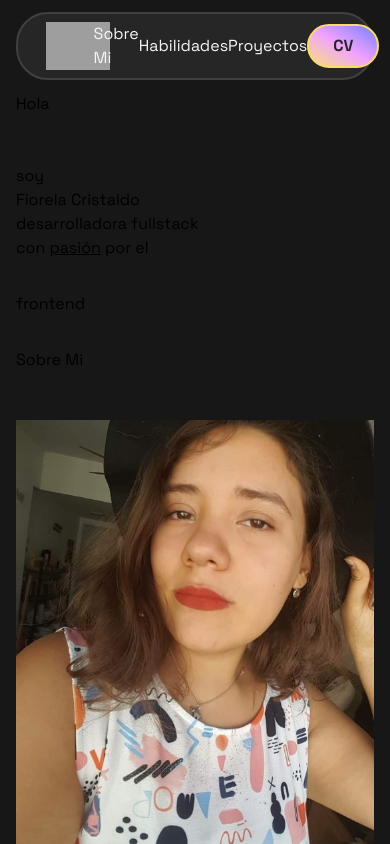
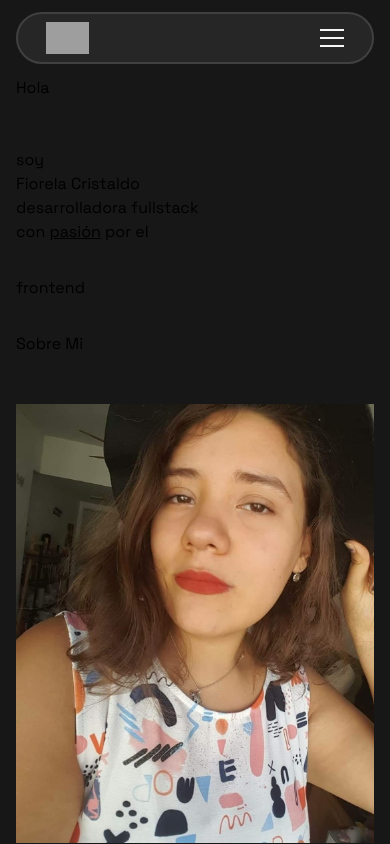
Before and after one commit to Cristaldo-Fiorela/portfolio, a React (Vite) app: page / in a window 390 px wide. Shown: the top 844 px of the page. Built offline with nearby package versions, Linux system fonts and the light colour scheme; grey boxes are pictures that could not be loaded; some icons are missing; a web font is replaced by a local one.

Commit message:
correccion de menu de links de header. se implementa menu para mobile

```diff
--- /dev/null
+++ b/src/components/FullScreenMenu.jsx
@@ -0,0 +1,32 @@
+import { Icon } from "@iconify/react"
+import { cvSpanish } from "../db/links"
+
+const FullScreenMenu = ( { setMenuOpen }) => {
+  return (
+      <div className="fixed inset-0 bg-neutral-900 z-50 flex flex-col items-center justify-center md:hidden">
+
+        <button
+          className="absolute top-6 right-6 text-neutral-100 cursor-pointer"
+          onClick={() => setMenuOpen(false)}
+        >
+          <Icon icon="mdi:close" width="3rem" height="3rem" id='close' />
+        </button>
+
+        {/* Links */}
+        <nav className="flex flex-col items-center gap-10 text-2xl font-semibold text-neutral-100">
+          <a href="#about"   onClick={() => setMenuOpen(false)}>Sobre Mi</a>
+          <a href="#skills"  onClick={() => setMenuOpen(false)}>Habilidades</a>
+          <a href="#projects" onClick={() => setMenuOpen(false)}>Proyectos</a>
+          <a
+            href={cvSpanish} target='_blank' rel='noreferrer'
+            onClick={() => setMenuOpen(false)}
+            className="btn-cv bg-linear-to-bl from-purple via-pink to-yellow px-8 py-3 rounded-4xl text-neutral-800 font-extrabold hover:opacity-80 border-2 border-yellow transition hover:scale-105 text-xl mt-4"
+          >
+            CV
+          </a>
+        </nav>
+      </div>
+  )
+}
+
+export default FullScreenMenu
--- a/src/components/Header.jsx
+++ b/src/components/Header.jsx
@@ -1,15 +1,34 @@
-import { cvSpanish, logo, logoWhite } from '../db/links.js';
+import { useState } from 'react';
+import { cvSpanish, logoWhite } from '../db/links.js';
+import FullScreenMenu from './FullScreenMenu.jsx';
 
 const Header = ({  navbarRef, whiteLogo }) => {
+
+  const [menuOpen, setMenuOpen] = useState(false);
+
   return (
-    <header ref={navbarRef} className="bg-neutral-800 text-neutral-100 my-3 border-2 border-neutral-700 p-2 rounded-4xl grid grid-cols-5">
-      <img src={logoWhite} alt="hola"  className='h-12 ml-5 col-span-1'/>
-      <nav className='col-span-4 flex justify-around items-center [&_a:not(.btn-cv)]:hover:text-pink'>
+    <header ref={navbarRef} className="bg-neutral-800 text-neutral-100 my-3 border-2 border-neutral-700 p-2 rounded-4xl flex justify-between md:grid md:grid-cols-5">
+      <img src={logoWhite} alt="hola"  className='h-8 md:h-12 ml-5 col-span-1'/>
+
+      <button
+        className="md:hidden cursor-pointer z-50 mr-5"
+        onClick={() => setMenuOpen(true)}
+      >
+        <span className="block w-6 h-0.5 bg-neutral-100 mb-1.5"/>
+        <span className="block w-6 h-0.5 bg-neutral-100 mb-1.5"/>
+        <span className="block w-6 h-0.5 bg-neutral-100"/>
+      </button>
+
+      <nav className='hidden md:flex col-span-4 justify-around items-center [&_a:not(.btn-cv)]:hover:text-pink'>
         <a href="#about">Sobre Mi</a>
         <a href="#skills">Habilidades</a>
         <a href="#projects">Proyectos</a>
         <a href={cvSpanish} target='_blank' rel='noreferrer' className="btn-cv bg-linear-to-bl from-purple via-pink to-yellow px-6 py-2 rounded-4xl text-neutral-800 font-extrabold hover:opacity-80 border-2 border-yellow transition hover:scale-105">CV</a>
       </nav>
+
+      {menuOpen && (
+        <FullScreenMenu setMenuOpen={setMenuOpen} />
+      )}
     </header>
   )
 }
```
